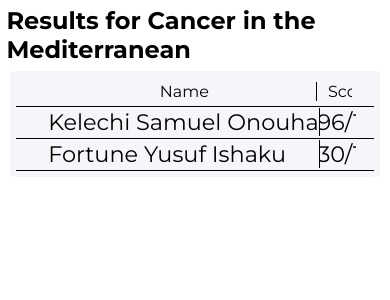
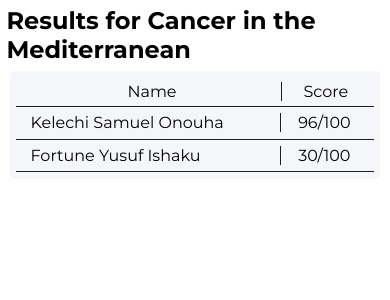
Before and after one commit to edahmitchel/student-portal, a React (Vite) app: page /Table in a window 390 px wide. Shown: the top 300 px of the page. Built offline with nearby package versions, Linux system fonts and the light colour scheme.

Commit message:
Table design finished

```diff
--- a/src/App.css
+++ b/src/App.css
@@ -218,39 +218,70 @@ p.student-name{
 .head_line{
   width: 100%;
   display: flex;
-  border-bottom: 1px solid black;
+  border-bottom: 1px solid var(--black-color);
   padding: 0.3rem;
 }
 .name{
   width: 85%;
   display: flex;
   justify-content: center;
-  padding-left: 2rem;
-  border-right: 1px solid black;
+  margin-left: 0.1rem;
+  border-right: 1px solid var(--black-color);
+  font-size: 1.4rem;
 }
 .a-row{
   width: 100%;
   height: 2rem;
   display: flex;
   align-items: center;
-  border-bottom: 1px solid black;
+  padding: 0.4rem;
+  border-bottom: 1px solid var(--black-color);
 }
 .student_name{
   width: 85%;
   padding-left: 2rem;
-  border-right: 1px solid black;
+  border-right: 1px solid var(--black-color);
 }
 .student-score{
-  width: 10%;
+  width: 15%;
   display: flex;
   justify-content: center;
-  padding-left: 2rem;
 }
 .score{
-  width: 10%;
+  width: 15%;
+  font-size: 1.4rem;
   display: flex;
   justify-content: center;
-  padding-left: 2rem;
+}
+@media screen and (max-width:608px){
+  .student-score, .student_name, .score, .name{
+    font-size: 1rem !important;
+  }
+}
+@media screen and (max-width: 430px) {
+  .name, .student_name{
+    width: 75%;
+  }
+  .score, .student-score{
+    width: 25%;
+  }
+  .student_name{
+    padding-left: 0.5rem;
+  }
+  .a-row{
+    height: fit-content;
+  }
+}
+@media screen and (max-width:250px) {
+  .student_name,.score, .name{
+    font-size: 0.763rem !important;
+  }
+  .student-score{
+    font-size: 0.6rem !important;
+  }
+  .a-row{
+    padding: 0.4rem;
+  }
 }
 .student-score, .student_name{
   font-size: 1.4rem;
```
